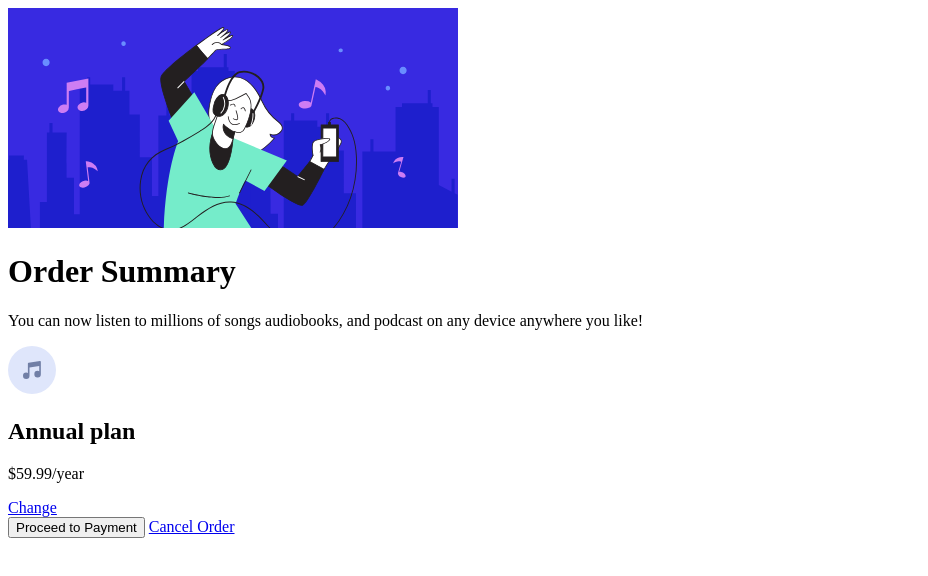
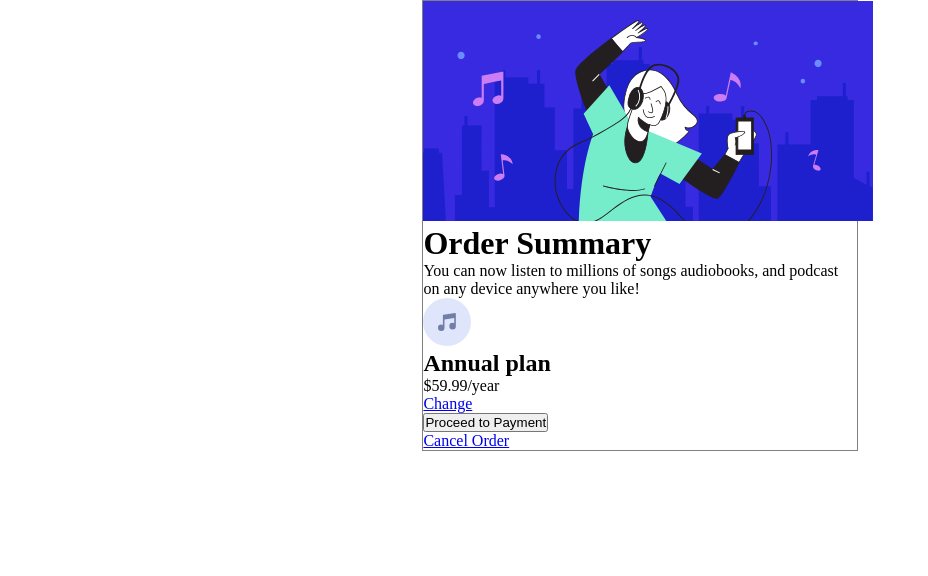
Before and after one commit to am-ikharo/order_summary_page, a plain HTML site: page index.html in a window 1280 px wide. Shown: the whole page, without its empty margins (0-928 px from the left). Drawn offline with Linux system fonts and the light colour scheme.

Commit message:
started adding the styles

```diff
--- a/index.html
+++ b/index.html
@@ -4,6 +4,7 @@
     <meta charset="UTF-8">
     <meta name="viewport" content="width=device-width, initial-scale=1.0">
     <title>Document</title>
+    <link rel="stylesheet" href="styles.css">
 </head>
 <body>
     <div class="outer-container">
@@ -20,7 +21,7 @@
                 <a href="#">Change</a>
             </div>
             <button>Proceed to Payment</button>
-            <a href="#">Cancel Order</a>
+            <div><a href="#">Cancel Order</a></div>
         </div>
     </div>
 </body>
--- a/styles.css
+++ b/styles.css
@@ -0,0 +1,15 @@
+*{
+    margin: 0;
+    padding: 0;
+    box-sizing: border-box;
+}
+
+body {
+
+}
+
+.inner-container {
+    width: 34%;
+    margin: auto;
+    border: 1px solid gray;
+}
```
